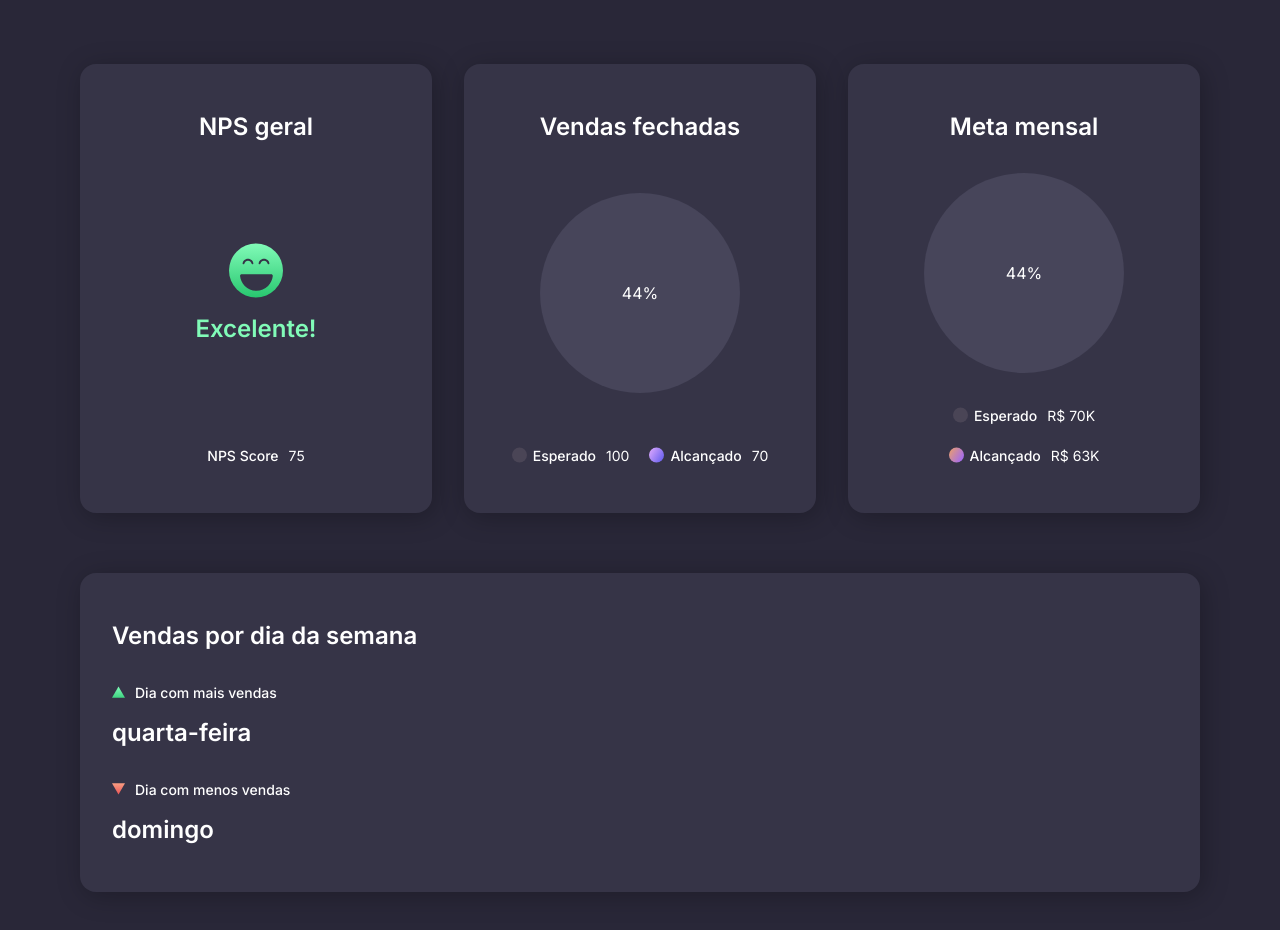
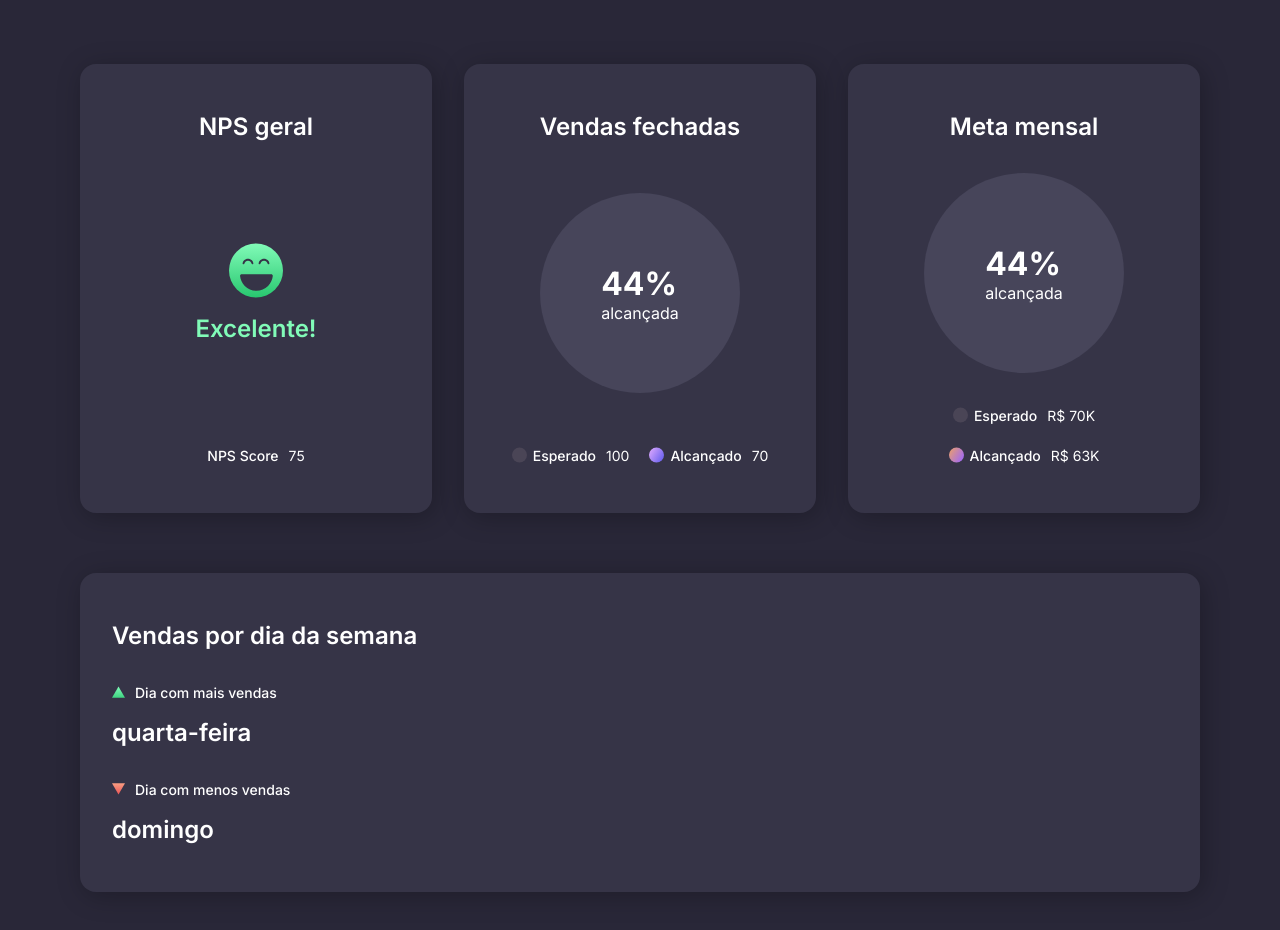
Before and after one commit to eduardamirelly/dashboard-boracodar, a React (Vite) app: page / in a window 1280 px wide. Shown: the top 930 px of the page. Built offline with nearby package versions, Linux system fonts and the light colour scheme.

Commit message:
💄 update CircleProgress

```diff
--- a/src/components/CircleProgress/index.tsx
+++ b/src/components/CircleProgress/index.tsx
@@ -1,3 +1,5 @@
+import { Heading } from "../Heading";
+import { Text } from "../Text";
 import { CircleProgressContainer, CircleProgressContent, CircleProgressValue } from "./styles";
 
 export function CircleProgress() {
@@ -5,7 +7,12 @@ export function CircleProgress() {
     <CircleProgressContainer>
       <CircleProgressContent>
         <CircleProgressValue>
-          44%
+          <Heading size="32" weight="bold">
+            44%
+          </Heading>
+          <Text size="16">
+            alcançada
+          </Text>
         </CircleProgressValue>
       </CircleProgressContent>
     </CircleProgressContainer>
--- a/src/components/CircleProgress/styles.ts
+++ b/src/components/CircleProgress/styles.ts
@@ -23,4 +23,6 @@ export const CircleProgressValue = styled('span', {
   top: '50%',
   left: '50%',
   transform: 'translate(-50%, -50%)',
+
+
 });
```
